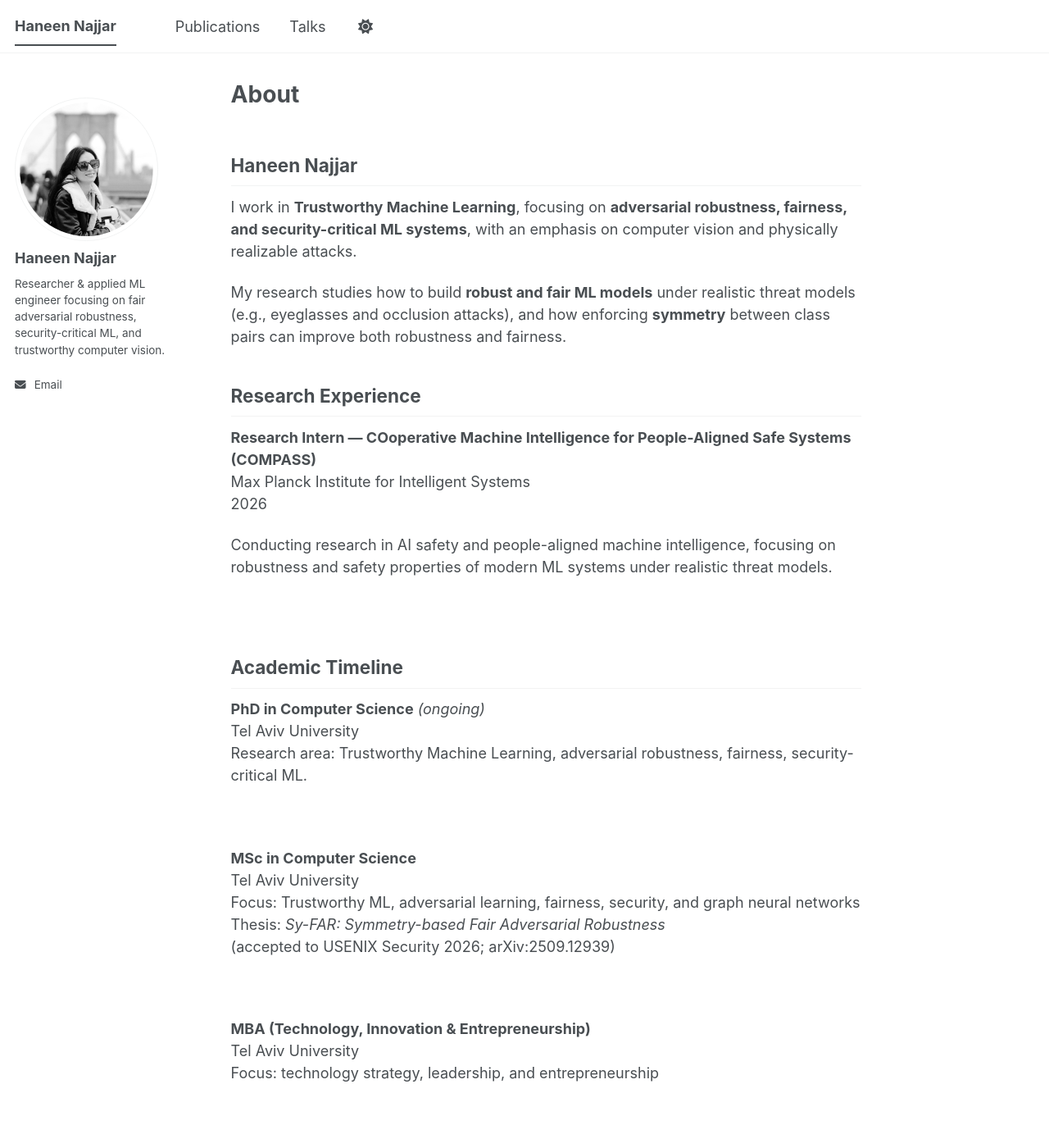
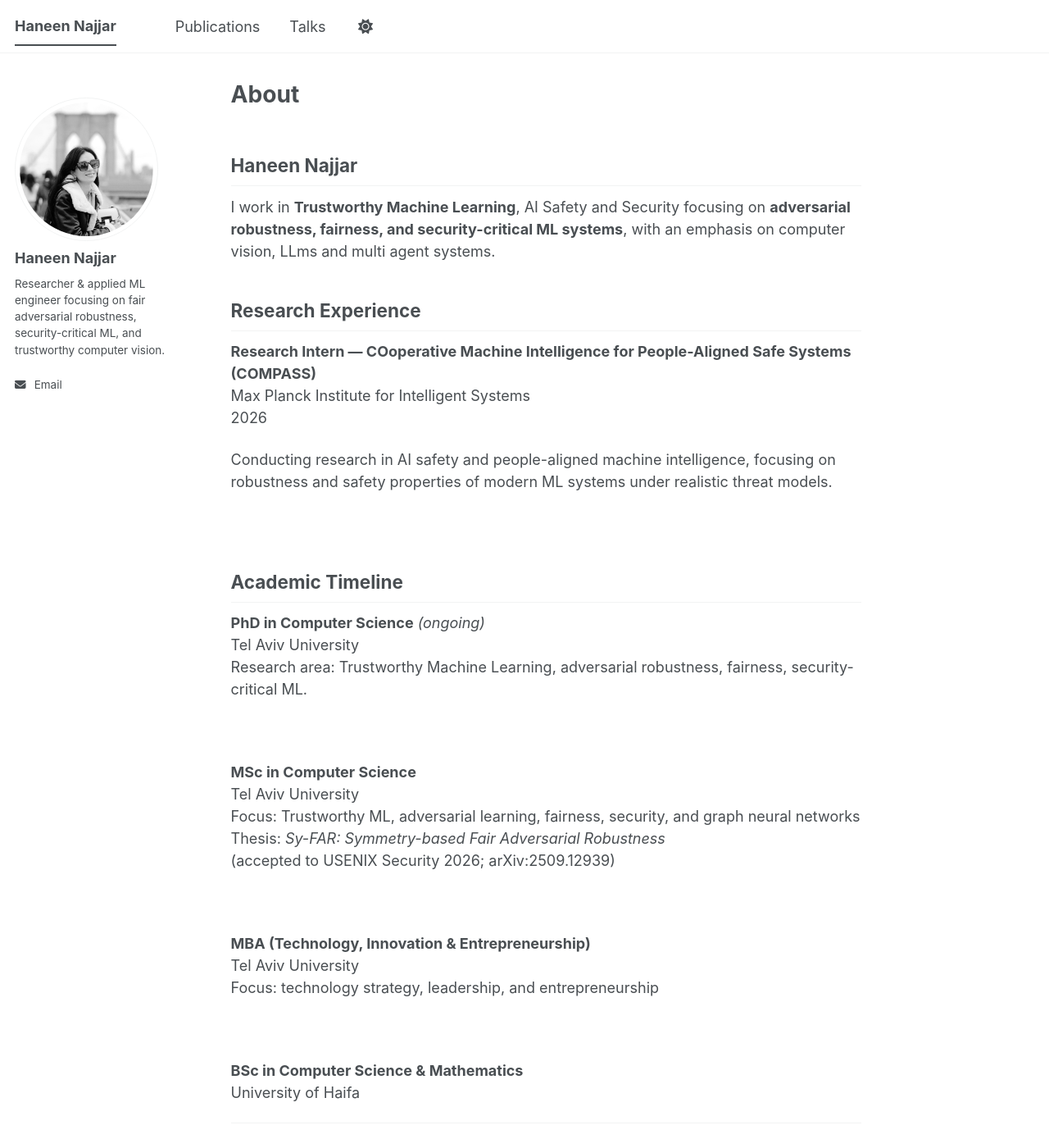
Before and after one commit to haneenn24/haneenn24.github.io, a Jekyll site: the page built from _pages/about.md, in a window 1280 px wide and 1400 px high. Shown: the whole window at 82% size. Built offline with Jekyll 4.4.1, drawn with Linux system fonts in a browser that asks for light colours; a script bundle is joined from its source files by our own code; library files that are not in the unit come from our copies; some of the changed text lies outside the part shown.

Commit message:
Update about.md

```diff
--- a/_pages/about.md
+++ b/_pages/about.md
@@ -6,10 +6,7 @@
 
 ## Haneen Najjar
 
-I work in **Trustworthy Machine Learning**, focusing on **adversarial robustness, fairness, and security-critical ML systems**, with an emphasis on computer vision and physically realizable attacks.
-
-My research studies how to build **robust and fair ML models** under realistic threat models (e.g., eyeglasses and occlusion attacks), and how enforcing **symmetry** between class pairs can improve both robustness and fairness.
-
+I work in **Trustworthy Machine Learning**, AI Safety and Security focusing on **adversarial robustness, fairness, and security-critical ML systems**, with an emphasis on computer vision, LLms and multi agent systems.
 
 ## Research Experience
 
@@ -48,19 +45,6 @@
 
 ---
 
-## Research Domain — Trustworthy Machine Learning
-
-My work is centered on:
-
-- Adversarial robustness (targeted & untargeted attacks)
-- Physically realizable attacks (eyeglasses, occlusion, patches)
-- Fairness in security-critical ML systems
-- Symmetry-based robustness and subgroup fairness
-- Trustworthy computer vision and graph learning
-- ML security and privacy
-
----
-
 ## Industry Experience
 
 **NVIDIA**
```
